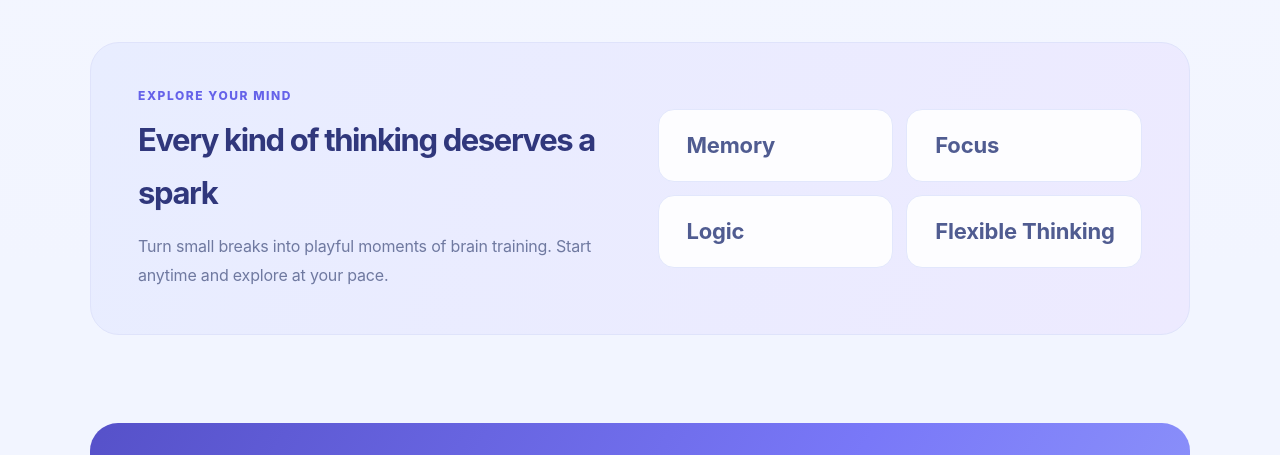
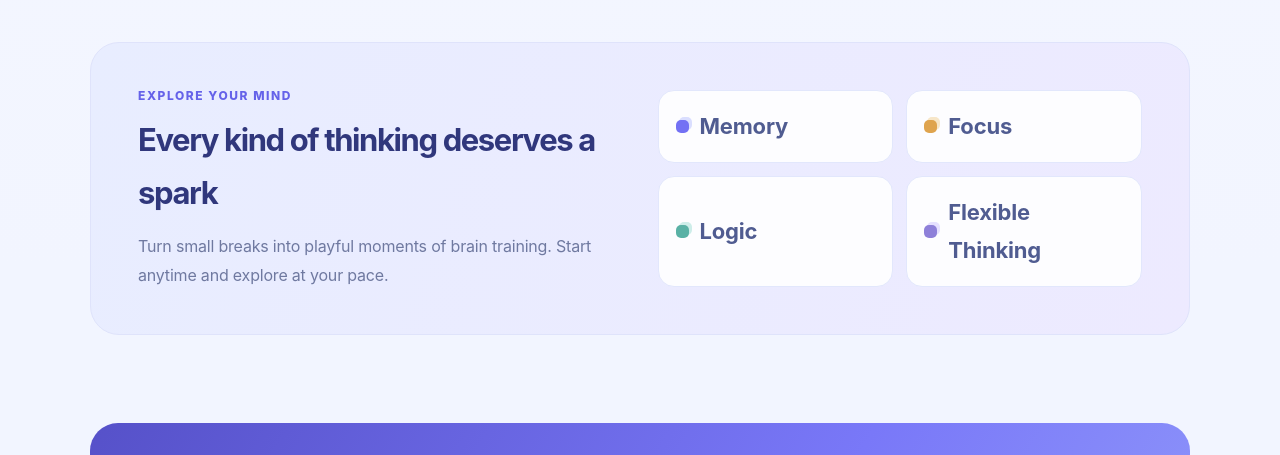
Before and after one commit to ziyanchen0728/ziyanchen0728, a plain HTML site: page ahabrain/index.html in a window 1280 px wide. Shown: the part 1400-1855 px from the top of the page. Drawn offline with Linux system fonts and the light colour scheme.

Commit message:
Finish homepage capability icon styling

```diff
--- a/ahabrain/assets/site-refined.css
+++ b/ahabrain/assets/site-refined.css
@@ -254,3 +254,9 @@ html.is-embedded .legal-article section p{font-size:14px;line-height:1.92}
   .btn,.feature-card{transition:none!important}
   .feature-card:hover,.btn:hover{transform:none}
 }
+
+/* Small skill-category symbols in the homepage ability panel. */
+.skill-dot{display:inline-block;width:13px;height:13px;min-width:13px;border-radius:5px;background:#7371F4;box-shadow:3px -3px 0 #DADEFF}
+.skill:nth-child(2) .skill-dot{background:#DFA44E;box-shadow:3px -3px 0 #F7E6C8}
+.skill:nth-child(3) .skill-dot{background:#59B1A5;box-shadow:3px -3px 0 #CDEDE9}
+.skill:nth-child(4) .skill-dot{background:#8E80D9;box-shadow:3px -3px 0 #E5E0FF}
```
